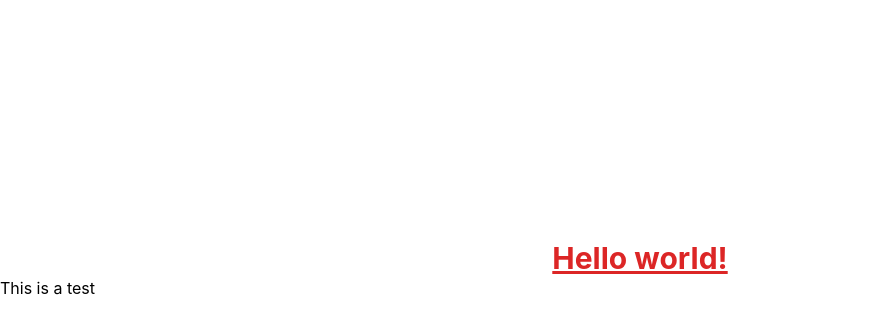
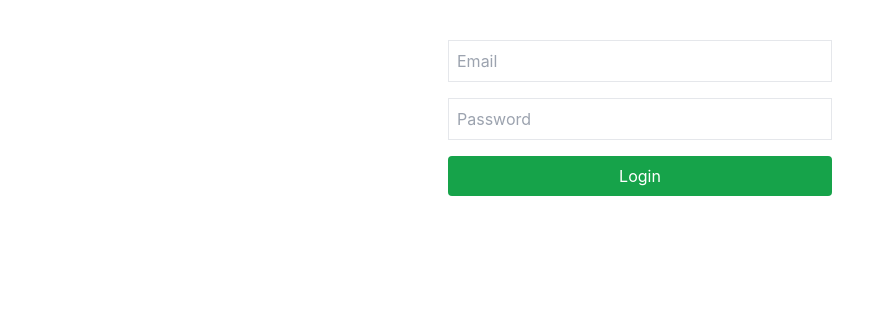
Before and after one commit to lahiruimesh/UIStockV3, a React (Create React App) app in the folder client/: page /login in a window 1280 px wide. Shown: the top 334 px of the page, without its empty margins (0-895 px from the left). Built offline with nearby package versions, Linux system fonts and the light colour scheme.

Commit message:
connect frontend to auth API

```diff
--- a/client/package.json
+++ b/client/package.json
@@ -9,6 +9,7 @@
     "@testing-library/user-event": "^13.5.0",
     "react": "^19.1.0",
     "react-dom": "^19.1.0",
+    "react-router-dom": "^7.6.2",
     "react-scripts": "5.0.1",
     "web-vitals": "^2.1.4"
   },
--- a/client/src/App.js
+++ b/client/src/App.js
@@ -1,13 +1,15 @@
-import './App.css';
+import { BrowserRouter, Routes, Route } from "react-router-dom";
+import Register from "./pages/Register";
+import Login from "./pages/Login";
 
 function App() {
   return (
-    <div className>
-      <h1 className="text-3xl text-center text-red-600 pt-60 font-bold underline">
-      Hello world!
-    </h1>
-    <h3>This is a test</h3>
-    </div>
+    <BrowserRouter>
+      <Routes>
+        <Route path="/register" element={<Register />} />
+        <Route path="/login" element={<Login />} />
+      </Routes>
+    </BrowserRouter>
   );
 }
 
--- /dev/null
+++ b/client/src/pages/Login.jsx
@@ -0,0 +1,47 @@
+import { useState } from "react";
+
+const Login = () => {
+  const [credentials, setCredentials] = useState({
+    email: "",
+    password: ""
+  });
+
+  const handleChange = (e) => {
+    setCredentials({ ...credentials, [e.target.name]: e.target.value });
+  };
+
+  const handleSubmit = async (e) => {
+    e.preventDefault();
+    try {
+      const res = await fetch("http://localhost:5000/api/auth/login", {
+        method: "POST",
+        headers: {
+          "Content-Type": "application/json"
+        },
+        body: JSON.stringify(credentials)
+      });
+      const data = await res.json();
+      console.log(data);
+
+      if (data.token) {
+        localStorage.setItem("token", data.token);
+        alert("Login successful!");
+      } else {
+        alert(data.message || "Login failed");
+      }
+    } catch (err) {
+      console.error(err);
+      alert("Error logging in");
+    }
+  };
+
+  return (
+    <form onSubmit={handleSubmit} className="flex flex-col gap-4 max-w-sm mx-auto mt-10">
+      <input name="email" type="email" placeholder="Email" onChange={handleChange} className="p-2 border" />
+      <input name="password" type="password" placeholder="Password" onChange={handleChange} className="p-2 border" />
+      <button type="submit" className="bg-green-600 text-white p-2 rounded">Login</button>
+    </form>
+  );
+};
+
+export default Login;
--- /dev/null
+++ b/client/src/pages/Register.jsx
@@ -0,0 +1,43 @@
+import { useState } from "react";
+
+const Register = () => {
+  const [formData, setFormData] = useState({
+    username: "",
+    email: "",
+    password: ""
+  });
+
+  const handleChange = (e) => {
+    setFormData({ ...formData, [e.target.name]: e.target.value });
+  };
+
+  const handleSubmit = async (e) => {
+    e.preventDefault();
+    try {
+      const res = await fetch("http://localhost:5000/api/auth/register", {
+        method: "POST",
+        headers: {
+          "Content-Type": "application/json"
+        },
+        body: JSON.stringify(formData)
+      });
+      const data = await res.json();
+      console.log(data);
+      alert("Registered successfully!");
+    } catch (err) {
+      console.error(err);
+      alert("Error registering user");
+    }
+  };
+
+  return (
+    <form onSubmit={handleSubmit} className="flex flex-col gap-4 max-w-sm mx-auto mt-10">
+      <input name="username" type="text" placeholder="Username" onChange={handleChange} className="p-2 border" />
+      <input name="email" type="email" placeholder="Email" onChange={handleChange} className="p-2 border" />
+      <input name="password" type="password" placeholder="Password" onChange={handleChange} className="p-2 border" />
+      <button type="submit" className="bg-blue-500 text-white p-2 rounded">Register</button>
+    </form>
+  );
+};
+
+export default Register;
```
Also changed, not shown: 1 other file (tests, documents, lock files or other folders).
